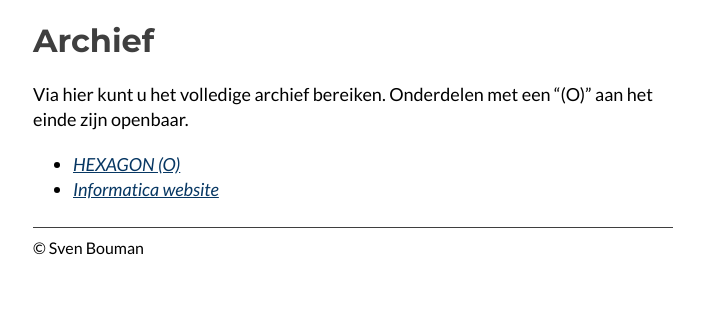
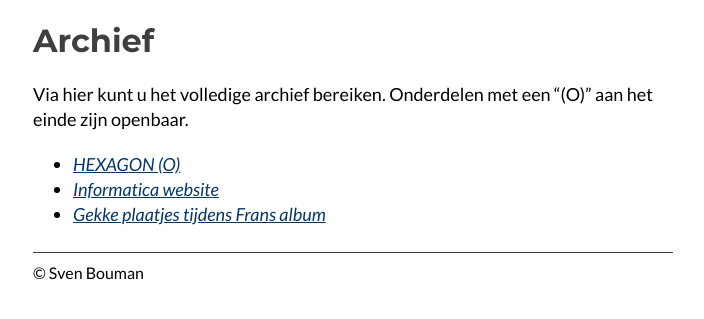
Before and after one commit to kevin-51/bronnen, a Jekyll site: the page built from archief/index.md, in a window 1280 px wide. Shown: the top 319 px of the page, without its empty margins (287-991 px from the left). Built offline with Jekyll 4.4.1, drawn with Linux system fonts in a browser that asks for light colours.

Commit message:
Update index.md

```diff
--- a/archief/index.md
+++ b/archief/index.md
@@ -7,3 +7,4 @@ permalink: /archief-fa/
 Via hier kunt u het volledige archief bereiken. Onderdelen met een "(O)" aan het einde zijn openbaar.
 * [HEXAGON (O)](/archief/hexagon/)
 * [Informatica website](/archief/ghl/in-site/)
+* [Gekke plaatjes tijdens Frans album](/archief/ghl/gekke-plaatjes-tijdens-frans/)
```
